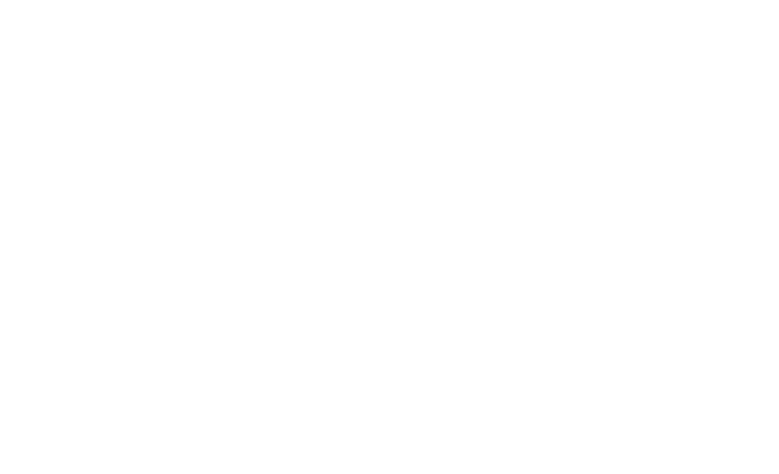
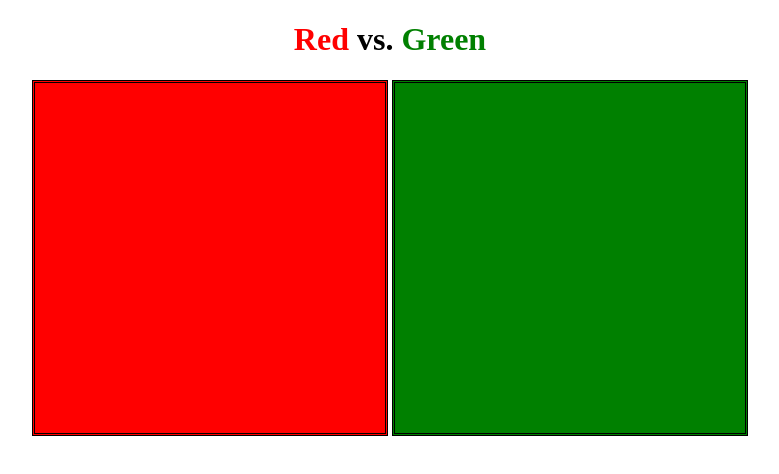
Before and after one commit to shway250/clicking-game-localStorage, a plain HTML site: page index.html in a window 1280 px wide. Shown: the whole page, without its empty margins (250-1029 px from the left). Drawn offline with nearby package versions, Linux system fonts and the light colour scheme.

Commit message:
transfered game board code from codepen

```diff
--- a/index.html
+++ b/index.html
@@ -5,6 +5,9 @@
   <link rel="stylesheet" type="text/css" href="style.css">
 </head>
 <body>
+  <h1><span class="red">Red</span> vs. <span class="green">Green</span></h1>
+  <div id='red-div'></div>
+  <div id='green-div'></div>
 
 
 <script src="https://ajax.googleapis.com/ajax/libs/jquery/2.2.4/jquery.min.js"></script>
--- a/script.js
+++ b/script.js
@@ -0,0 +1,14 @@
+var redScore = 0;
+var greenScore = 0;
+
+var redSquare = document.getElementById('red-div');
+var greenSquare = document.getElementById('green-div');
+
+redSquare.addEventListener("click",function(){
+  redScore += 1;
+  console.log(redScore);
+});
+greenSquare.addEventListener("click",function(){
+  greenScore += 1;
+  console.log(greenScore);
+});
--- a/style.css
+++ b/style.css
@@ -0,0 +1,21 @@
+body{
+  text-align: center;
+}
+.red{
+  color: red;
+}
+.green{
+  color: green;
+}
+div{
+  width: 350px;
+  height: 350px;
+  border: 3px double black;
+  display: inline-block;
+}
+#red-div{
+  background: red;
+}
+#green-div{
+  background:green;
+}
```
